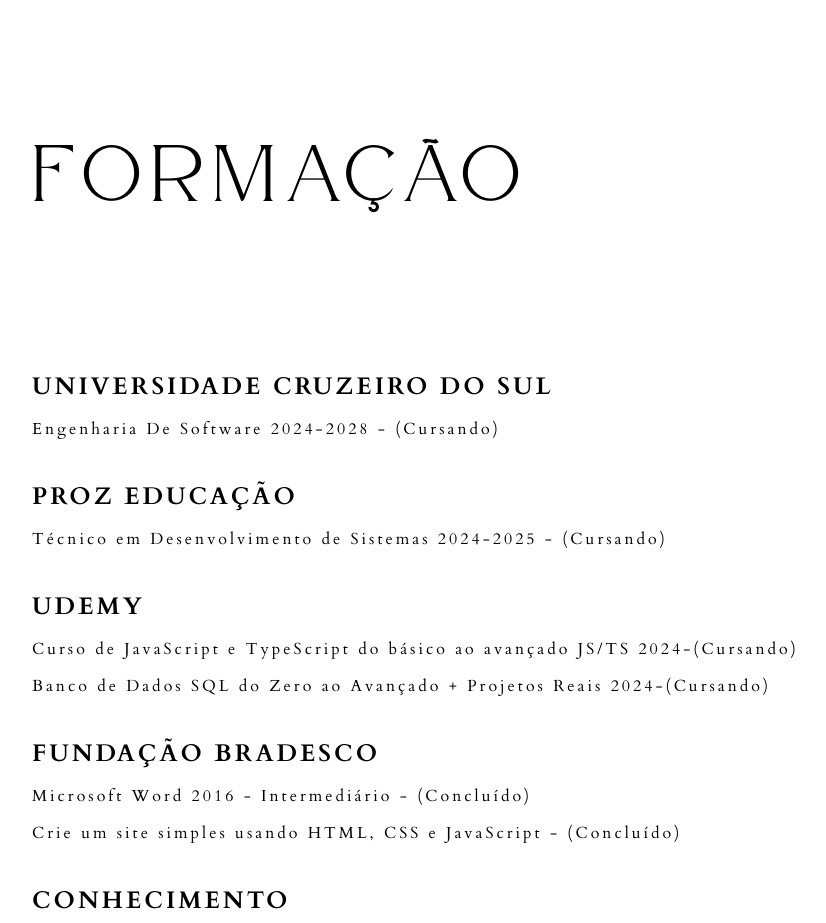
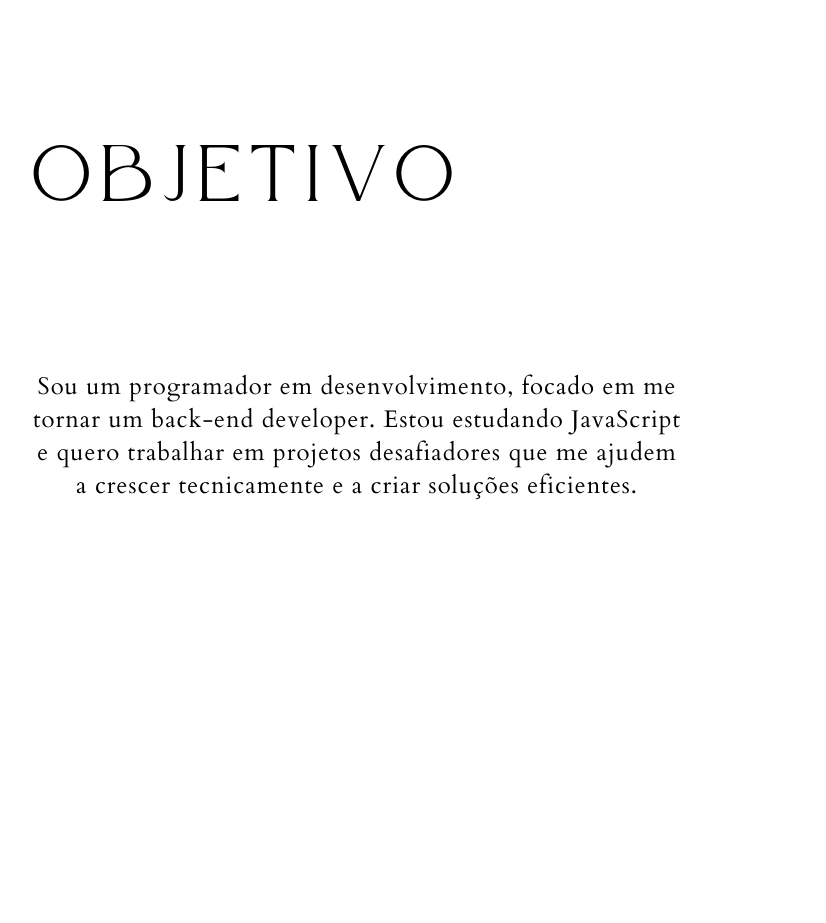
Before and after one commit to yJeanx11x/Portfolio, a plain HTML site: page index.html in a window 1280 px wide. Shown: the part 980-1903 px from the top of the page, without its empty margins (48-874 px from the left). Drawn offline with nearby package versions, Linux system fonts and the light colour scheme.

Commit message:
Add objetivos

```diff
--- a/index.html
+++ b/index.html
@@ -3,11 +3,12 @@
   <head>
     <meta charset="UTF-8" />
     <meta name="viewport" content="width=device-width, initial-scale=1.0" />
-    <title>Portfolio</title>
+    <title>Jean Lucas</title>
     <!-- CSS -->
     <link rel="stylesheet" href="src/style/config.css" />
     <link rel="stylesheet" href="src/style/medidas.css" />
     <link rel="stylesheet" href="src/style/style.css" />
+
     <!-- iCONES -->
     <link
       rel="stylesheet"
@@ -47,6 +48,14 @@
       <div class="foto-P">
         <!-- <img src="src/imgs/3.jpg" alt="foto De Perfil" srcset="" /> -->
       </div>
+
+      <section class="obj">
+        <div class="titulo">
+          <h1 class="titulo-obj">OBJETIVO</h1>
+          <p>Sou um programador em desenvolvimento, focado em me tornar um back-end developer. Estou estudando JavaScript e quero trabalhar em projetos desafiadores que me ajudem a crescer tecnicamente e a criar soluções eficientes.</p>
+
+        </div>
+      </section>
     </section>
     <section class="formacao">
       <div class="titulo">
@@ -68,7 +77,8 @@
               2024-(Cursando)
             </p>
             <p>
-              Banco de Dados SQL do Zero ao Avançado + Projetos Reais 2024-(Cursando)
+              Banco de Dados SQL do Zero ao Avançado + Projetos Reais
+              2024-(Cursando)
             </p>
           </div>
           <div class="faculdade">
@@ -81,7 +91,6 @@
           <div class="faculdade">
             <h1>CONHECIMENTO</h1>
             <p>
-
               <i class="bx bxl-javascript" style="color: #f1e833"></i>
               <i class="bx bxl-postgresql" style="color: #12d1ea"></i>
               <i class="bx bxl-html5" style="color: #e2901f"></i>
@@ -118,15 +127,23 @@
     <footer>
       <div class="contatos">
         <h1>Contatos</h1>
-
       </div>
 
       <div class="box-contato">
-        <a href="https://www.linkedin.com/in/jeanlucas-s/" target="_blank"><i class="bx bxl-linkedin-square"></i></a>
-        <a href="https://github.com/yJeanx11x" target="_blank"><i class="bx bxl-github"></i></a>
-        <a href="https://wa.me/5531992683036" target="_blank"><i class="bx bxl-whatsapp"></i></a>
-        <a href="mailto:j3anlucas010@gmail.com
-        "><i class="bx bxs-envelope"></i></a>
+        <a href="https://www.linkedin.com/in/jeanlucas-s/" target="_blank"
+          ><i class="bx bxl-linkedin-square"></i
+        ></a>
+        <a href="https://github.com/yJeanx11x" target="_blank"
+          ><i class="bx bxl-github"></i
+        ></a>
+        <a href="https://wa.me/5531992683036" target="_blank"
+          ><i class="bx bxl-whatsapp"></i
+        ></a>
+        <a
+          href="mailto:j3anlucas010@gmail.com
+        "
+          ><i class="bx bxs-envelope"></i
+        ></a>
       </div>
     </footer>
     <script defer src="src/script/script.js"></script>
--- a/src/style/style.css
+++ b/src/style/style.css
@@ -36,6 +36,28 @@
 section{
   margin-top: 280px;
 }
+/* OBJETIVO */
+.obj {
+  margin-top: 550px;
+  font-family: "Atteron", serif;
+  letter-spacing: 10px;
+  margin-left: 80px;
+}
+.titulo-obj{
+  font-family: "Atteron", serif;
+font-size: 60pt;
+font-weight: 100;
+}
+.obj p{
+  width: 650px;
+  height: 255px;
+  margin-top: 150px;
+  font-family: "Cardo", serif;
+letter-spacing: 1px;
+text-align: center;
+font-size: 18pt;
+}
+
 /* FORMAÇÃO */
 
 .formacao {
```
